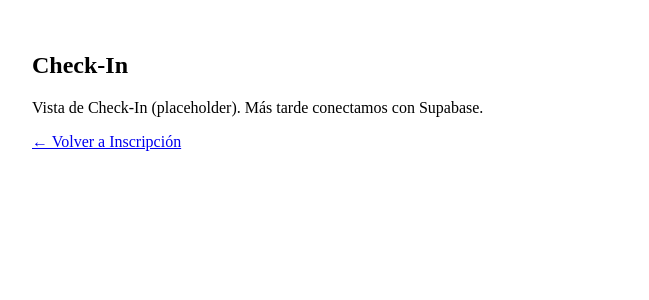
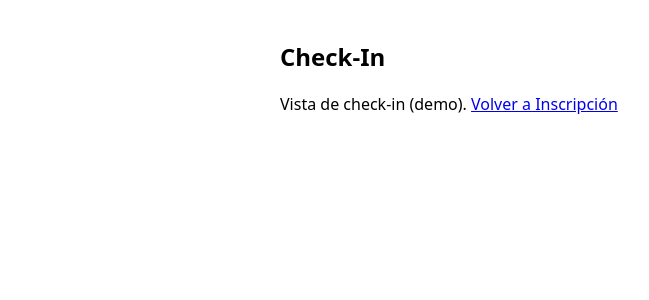
Before and after one commit to firezonekidszone/kids-checkin, a Next.js app: page /kiosk/checkin in a window 1280 px wide. Shown: the top 300 px of the page, without its empty margins (0-649 px from the left). Built offline with nearby package versions, Linux system fonts and the light colour scheme.

Commit message:
Update page.tsx

```diff
--- a/app/kiosk/checkin/page.tsx
+++ b/app/kiosk/checkin/page.tsx
@@ -1,11 +1,10 @@
-export default function CheckinPage() {
+'use client';
+
+export default function Page() {
   return (
-    <main style={{ padding: 24 }}>
+    <main style={{ maxWidth: 720, margin: '40px auto', fontFamily: 'system-ui, sans-serif' }}>
       <h2>Check-In</h2>
-      <p>Vista de Check-In (placeholder). Más tarde conectamos con Supabase.</p>
-      <p style={{ marginTop: 16 }}>
-        <a href="/kiosk/signup">← Volver a Inscripción</a>
-      </p>
+      <p>Vista de check-in (demo). <a href="/kiosk/signup">Volver a Inscripción</a></p>
     </main>
   );
 }
```
